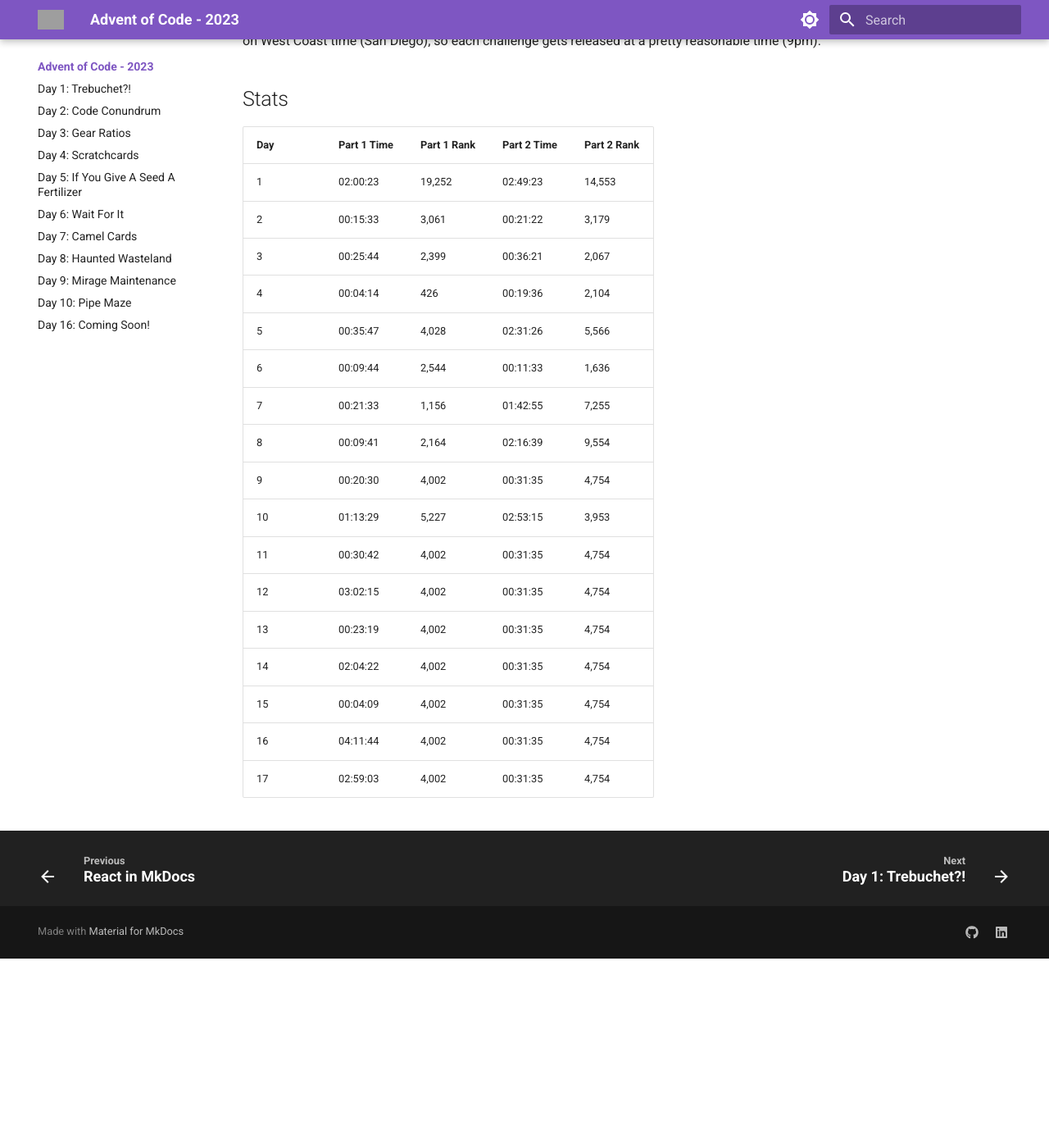
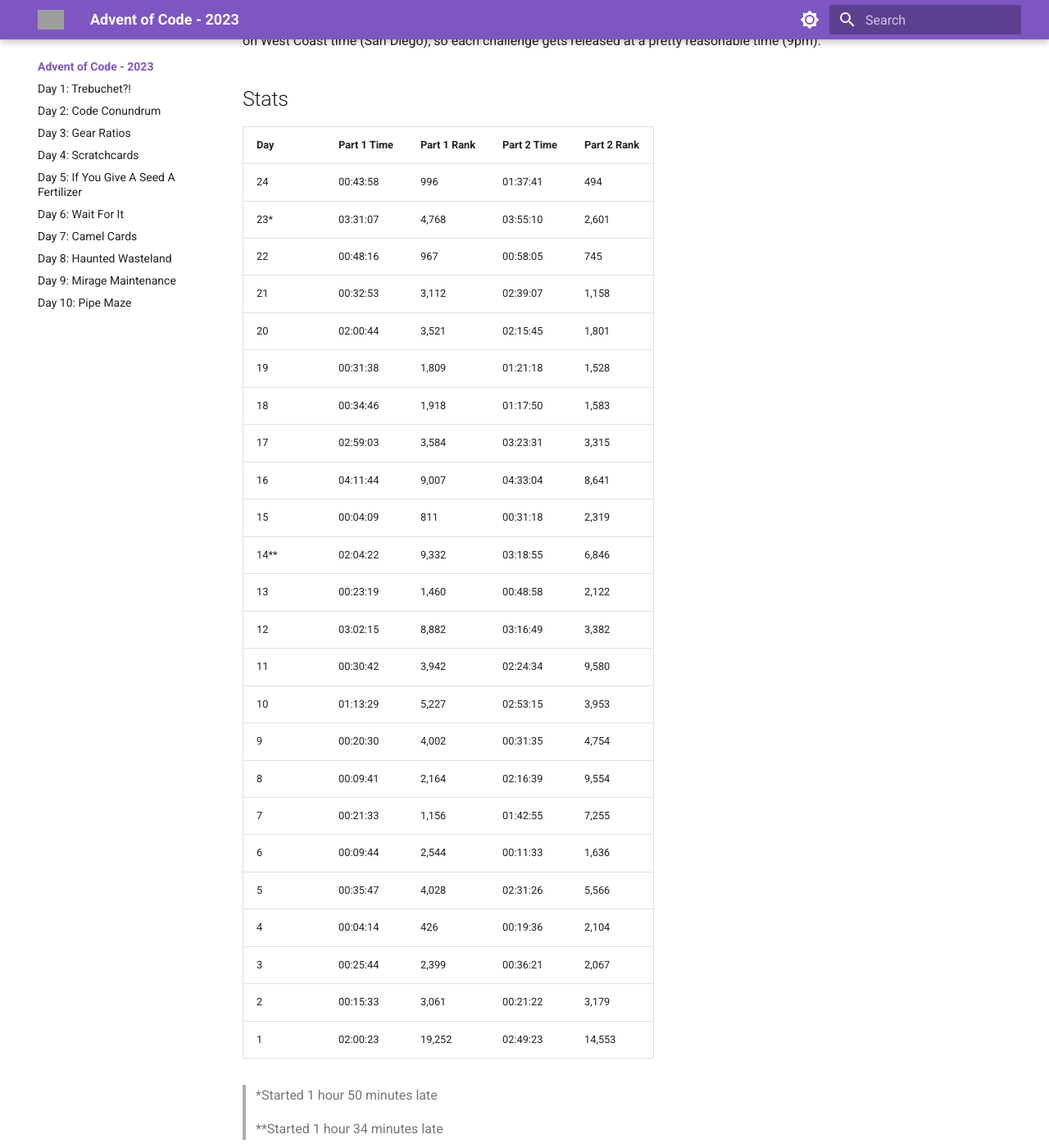
Before and after one commit to fletcheaston/Experiments, an MkDocs documentation site: the page built from blog/docs/projects/advent-of-code/2023/index.md, in a window 1280 px wide and 1400 px high, scrolled down 325 px. Shown: the whole window at 82% size. Built offline with MkDocs 1.6.1 and Material for MkDocs 9.7.7, drawn with Linux system fonts in a browser that asks for light colours; before the commit the page ends 1494 px from its top, so only the background shows below that; grey boxes are pictures that could not be loaded.

Commit message:
🎉 Added times for all days, removed day 16 until I update all pages later this week

```diff
--- a/blog/docs/projects/advent-of-code/2023/index.md
+++ b/blog/docs/projects/advent-of-code/2023/index.md
@@ -13,22 +13,33 @@ I'm on West Coast time (San Diego), so each challenge gets released at a pretty
 
 ## Stats
 
-| Day | Part 1 Time | Part 1 Rank | Part 2 Time | Part 2 Rank |
-|-----|-------------|-------------|-------------|-------------|
-| 1   | 02:00:23    | 19,252      | 02:49:23    | 14,553      |
-| 2   | 00:15:33    | 3,061       | 00:21:22    | 3,179       |
-| 3   | 00:25:44    | 2,399       | 00:36:21    | 2,067       |
-| 4   | 00:04:14    | 426         | 00:19:36    | 2,104       |
-| 5   | 00:35:47    | 4,028       | 02:31:26    | 5,566       |
-| 6   | 00:09:44    | 2,544       | 00:11:33    | 1,636       |
-| 7   | 00:21:33    | 1,156       | 01:42:55    | 7,255       |
-| 8   | 00:09:41    | 2,164       | 02:16:39    | 9,554       |
-| 9   | 00:20:30    | 4,002       | 00:31:35    | 4,754       |
-| 10  | 01:13:29    | 5,227       | 02:53:15    | 3,953       |
-| 11  | 00:30:42    | 4,002       | 00:31:35    | 4,754       |
-| 12  | 03:02:15    | 4,002       | 00:31:35    | 4,754       |
-| 13  | 00:23:19    | 4,002       | 00:31:35    | 4,754       |
-| 14  | 02:04:22    | 4,002       | 00:31:35    | 4,754       |
-| 15  | 00:04:09    | 4,002       | 00:31:35    | 4,754       |
-| 16  | 04:11:44    | 4,002       | 00:31:35    | 4,754       |
-| 17  | 02:59:03    | 4,002       | 00:31:35    | 4,754       |
+| Day  | Part 1 Time | Part 1 Rank | Part 2 Time | Part 2 Rank |
+|------|-------------|-------------|-------------|-------------|
+| 24   | 00:43:58    | 996         | 01:37:41    | 494         |
+| 23*  | 03:31:07    | 4,768       | 03:55:10    | 2,601       |
+| 22   | 00:48:16    | 967         | 00:58:05    | 745         |
+| 21   | 00:32:53    | 3,112       | 02:39:07    | 1,158       |
+| 20   | 02:00:44    | 3,521       | 02:15:45    | 1,801       |
+| 19   | 00:31:38    | 1,809       | 01:21:18    | 1,528       |
+| 18   | 00:34:46    | 1,918       | 01:17:50    | 1,583       |
+| 17   | 02:59:03    | 3,584       | 03:23:31    | 3,315       |
+| 16   | 04:11:44    | 9,007       | 04:33:04    | 8,641       |
+| 15   | 00:04:09    | 811         | 00:31:18    | 2,319       |
+| 14** | 02:04:22    | 9,332       | 03:18:55    | 6,846       |
+| 13   | 00:23:19    | 1,460       | 00:48:58    | 2,122       |
+| 12   | 03:02:15    | 8,882       | 03:16:49    | 3,382       |
+| 11   | 00:30:42    | 3,942       | 02:24:34    | 9,580       |
+| 10   | 01:13:29    | 5,227       | 02:53:15    | 3,953       |
+| 9    | 00:20:30    | 4,002       | 00:31:35    | 4,754       |
+| 8    | 00:09:41    | 2,164       | 02:16:39    | 9,554       |
+| 7    | 00:21:33    | 1,156       | 01:42:55    | 7,255       |
+| 6    | 00:09:44    | 2,544       | 00:11:33    | 1,636       |
+| 5    | 00:35:47    | 4,028       | 02:31:26    | 5,566       |
+| 4    | 00:04:14    | 426         | 00:19:36    | 2,104       |
+| 3    | 00:25:44    | 2,399       | 00:36:21    | 2,067       |
+| 2    | 00:15:33    | 3,061       | 00:21:22    | 3,179       |
+| 1    | 02:00:23    | 19,252      | 02:49:23    | 14,553      |
+
+> *Started 1 hour 50 minutes late
+
+> **Started 1 hour 34 minutes late
--- a/blog/mkdocs.yaml
+++ b/blog/mkdocs.yaml
@@ -106,7 +106,6 @@ nav:
             - projects/advent-of-code/2023/day-8.md
             - projects/advent-of-code/2023/day-9.md
             - projects/advent-of-code/2023/day-10.md
-            - projects/advent-of-code/2023/day-16.md
     -   Advent of TypeScript - 2023:
             - projects/advent-of-typescript/index.md
             - projects/advent-of-typescript/2023/day-1.md
```
Also changed, not shown: blog/docs/projects/advent-of-code/2023/day-10.md (+2 -2 lines), blog/docs/projects/advent-of-code/2023/day-16.md (deleted, +0 -37 lines).
